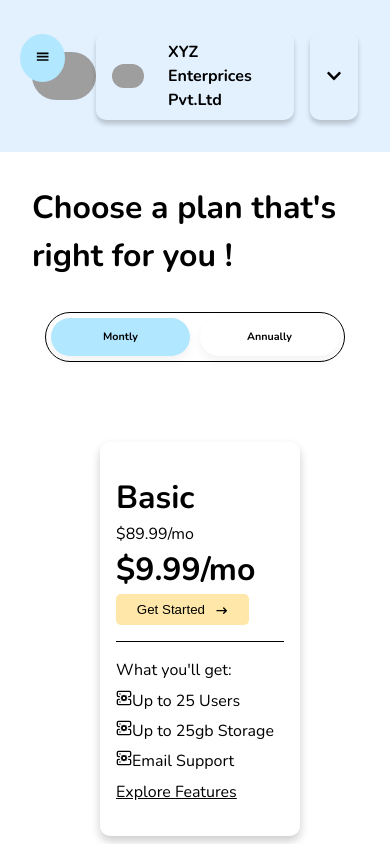
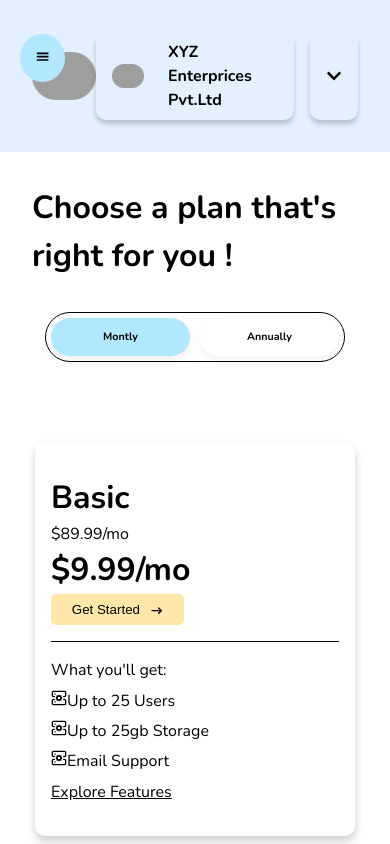
Before and after one commit to kevin-roan/react_adminpanel_machine_test_1, a React (Vite) app: page / in a window 390 px wide. Shown: the top 844 px of the page. Built offline with nearby package versions, Linux system fonts and the light colour scheme; grey boxes are pictures that could not be loaded.

Commit message:
refactor: responsive card

```diff
--- a/src/styles/components/card.scss
+++ b/src/styles/components/card.scss
@@ -3,7 +3,7 @@
 .pricecard{
   min-width:20vmax;
   @media screen and (max-width:850px){
-    min-width:90%;
+    width:20rem;
     margin:1rem;
   }
   border-radius: 10px;
```
